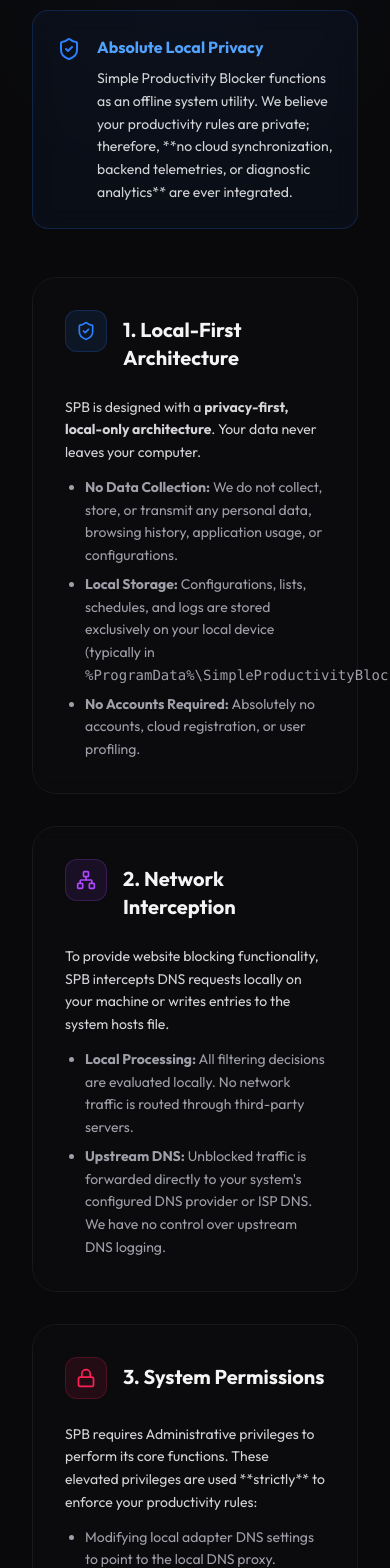
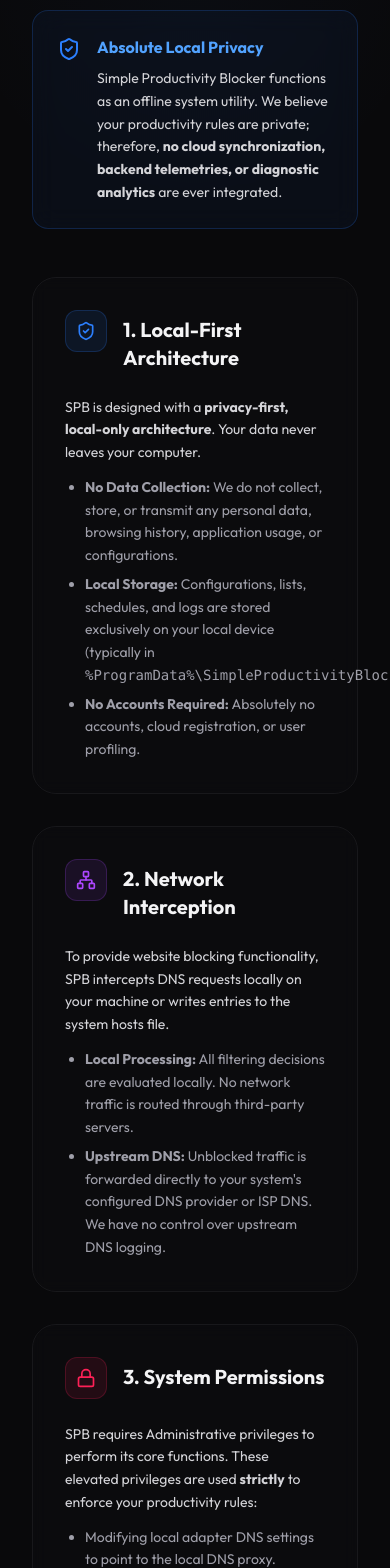
Before and after one commit to nvusdev/simple-productivity-blocker, a Next.js app in the folder website/: page /privacy in a window 390 px wide. Shown: the part 340-1908 px from the top of the page. Built offline with nearby package versions, Linux system fonts and the light colour scheme.

Commit message:
fix privacy bolding syntax and solutions mobile card overflow

```diff
--- a/website/app/privacy/page.tsx
+++ b/website/app/privacy/page.tsx
@@ -53,7 +53,7 @@
       color: "text-rose-500 bg-rose-500/10 border-rose-500/20",
       content: (
         <div className="space-y-3">
-          <p>SPB requires Administrative privileges to perform its core functions. These elevated privileges are used **strictly** to enforce your productivity rules:</p>
+          <p>SPB requires Administrative privileges to perform its core functions. These elevated privileges are used <strong>strictly</strong> to enforce your productivity rules:</p>
           <ul className="list-disc pl-5 space-y-1.5 text-zinc-400">
             <li>Modifying local adapter DNS settings to point to the local DNS proxy.</li>
             <li>Managing Windows Scheduled Tasks for persistent startup enforcement.</li>
@@ -151,7 +151,7 @@
           <div>
             <h3 className="text-base font-bold text-blue-400 mb-2">Absolute Local Privacy</h3>
             <p className="text-zinc-300 text-sm leading-relaxed">
-              Simple Productivity Blocker functions as an offline system utility. We believe your productivity rules are private; therefore, **no cloud synchronization, backend telemetries, or diagnostic analytics** are ever integrated.
+              Simple Productivity Blocker functions as an offline system utility. We believe your productivity rules are private; therefore, <strong>no cloud synchronization, backend telemetries, or diagnostic analytics</strong> are ever integrated.
             </p>
           </div>
         </motion.div>
--- a/website/components/Solutions.tsx
+++ b/website/components/Solutions.tsx
@@ -75,7 +75,7 @@
           </div>
         </div>
 
-        <div className="grid grid-cols-1 md:grid-cols-3 gap-6 auto-rows-[240px]">
+        <div className="grid grid-cols-1 md:grid-cols-3 gap-6 md:auto-rows-[240px] auto-rows-auto">
           {solutions.map((s, i) => {
             const isHighlighted = s.title.toLowerCase().includes(highlightTitle?.toLowerCase() || "");
 
```
